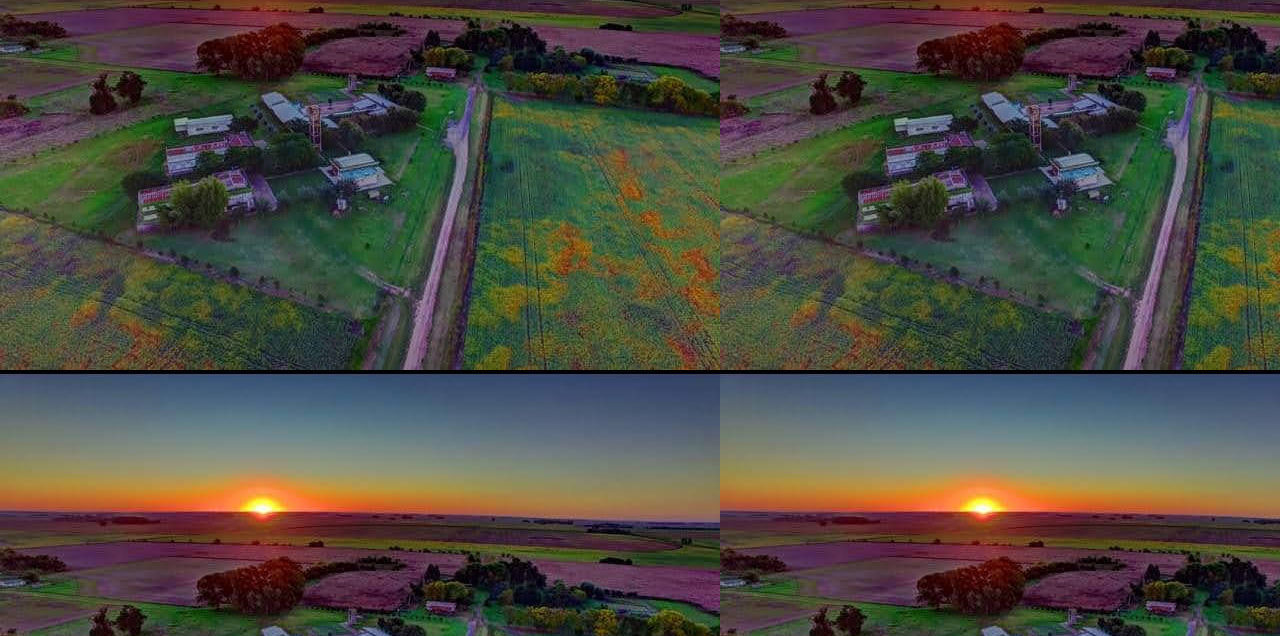
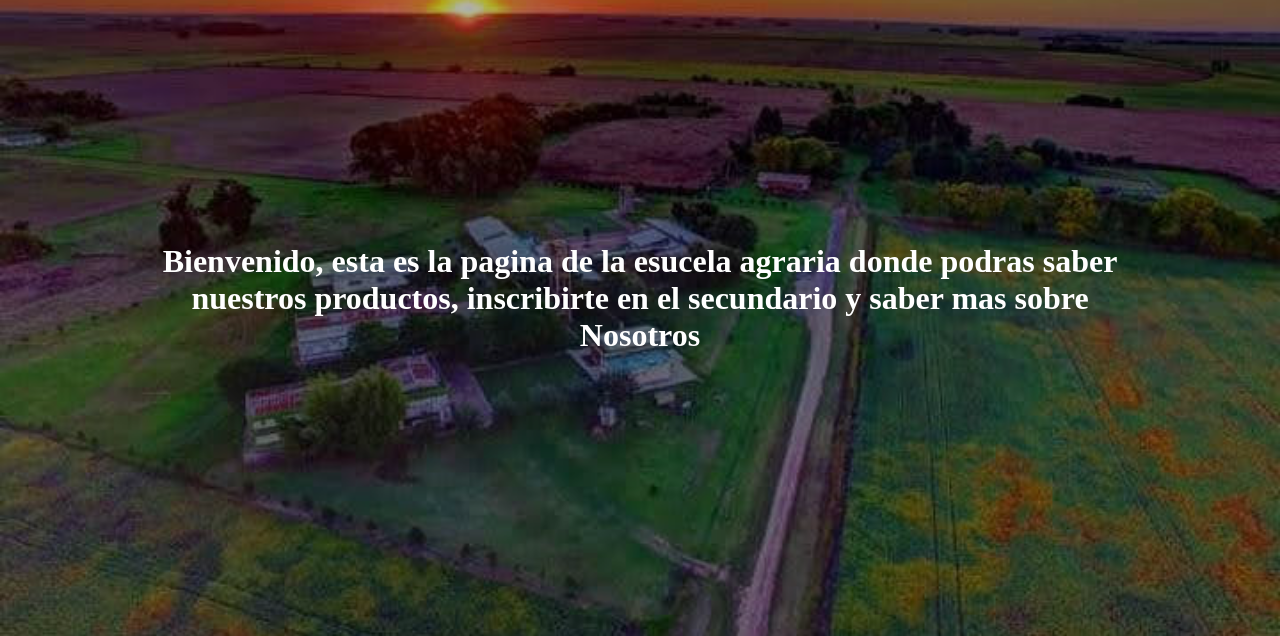
Before and after one commit to Batutaa4/Agraria-Alberti-WEB, a plain HTML site: page index.html in a window 1280 px wide. Shown: the part 164-800 px from the top of the page. Drawn offline with Linux system fonts and the light colour scheme.

Commit message:
inicio upgrade

```diff
--- a/css/inicio.css
+++ b/css/inicio.css
@@ -3,14 +3,36 @@ html, body{
     height: 100%;
     margin: 0;
     padding: 0;
+    overflow: hidden;
 }
 
 .background-image {
     position: relative;
     width: 100%;
+    height: 100vh;
+    background-image: url("/img/escuela.jpg");
+    background-size: cover;
+    background-position: center;
+}
+.content {
+    position: absolute;
+    top: 0;
+    left: 0;
+    width: 100%;
     height: 100%;
-    background-image: url("/img/escuela.jpg");
-}
+  }
+  .text-overlay {
+    display: flex;
+    align-items: center;
+    justify-content: center;
+    background-color: rgba(0, 0, 0, 0.3);
+    height: 100%;
+    color: white;
+    }
+
+    .text-overlay h1 {
+        text-align: center;
+      }
 
 
 
@@ -28,7 +50,7 @@ header {
     display: flex;
     justify-content: space-between;
     align-items: center;
-    padding: 20px;
+    padding: 6px;
     background-color: rgb(0, 92, 0);
 }
 
--- a/index.html
+++ b/index.html
@@ -26,7 +26,9 @@
 
 
    </header>
-   <div class="text-overlay"><h1>Bienvenido</h1></div>
+   <div class="text-overlay"><h1>Bienvenido, esta es la pagina de la esucela agraria donde podras saber <br>
+    nuestros productos, inscribirte en el secundario y saber mas sobre <br>
+     Nosotros</h1></div>
 
 
 
```
